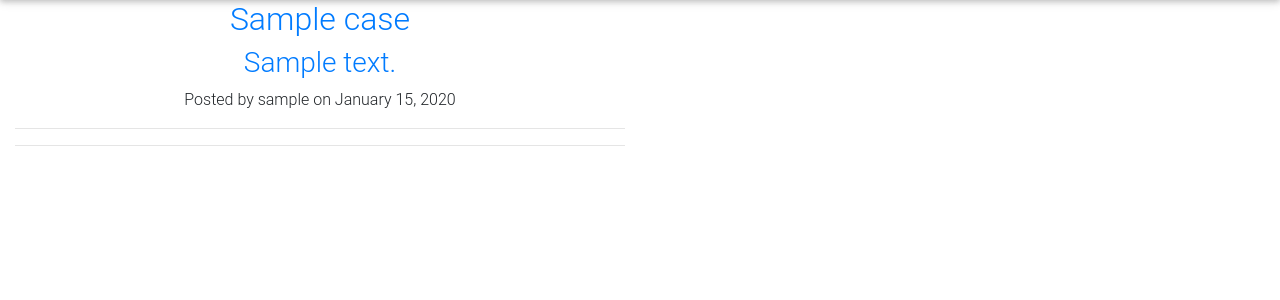
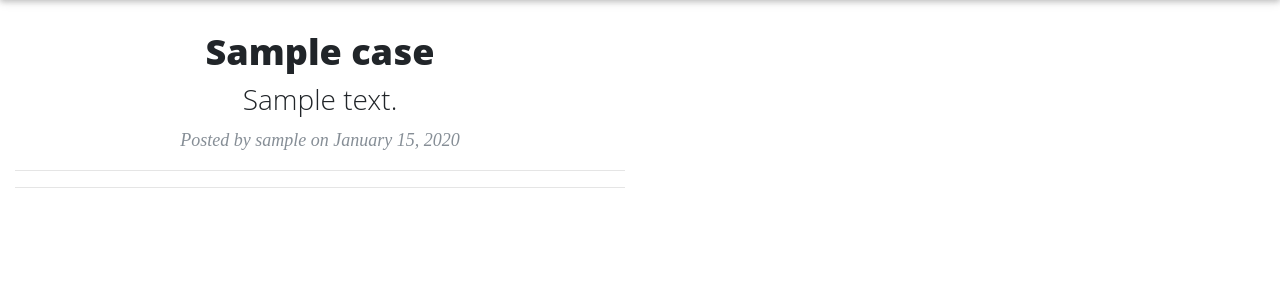
Before and after one commit to bryomajor/corruption-feeds, a Flask app: page / in a window 1280 px wide. Shown: the part 56-356 px from the top of the page. Run offline with Flask 2, Linux system fonts and the light colour scheme; tables that the repository leaves empty hold one stand-in row (values such as "Sample post"); some libraries are stand-ins or nearby versions; some web fonts are replaced.

Commit message:
Style the app

```diff
--- a/app/static/css/styles.css
+++ b/app/static/css/styles.css
@@ -1,3 +1,13 @@
+h1,
+h2,
+h3,
+h4,
+h5,
+h6 {
+  font-weight: 800;
+  font-family: 'Open Sans', 'Helvetica Neue', Helvetica, Arial, sans-serif;
+  }
+
 header.masthead {
     margin-bottom: 50px;
     background: no-repeat center center;
@@ -96,3 +106,81 @@ header.masthead {
       font-size: 30px;
     }
   }
+
+  .post-preview > a {
+    color: #212529;
+  }
+
+  .post-preview > a:focus, .post-preview > a:hover {
+    text-decoration: none;
+    color: #0085A1;
+  }
+
+  .post-preview > a > .post-title {
+    font-size: 30px;
+    margin-top: 30px;
+    margin-bottom: 10px;
+  }
+
+  .post-preview > a > .post-subtitle {
+    font-weight: 300;
+    margin: 0 0 10px;
+  }
+
+  .post-preview > .post-meta {
+    font-size: 18px;
+    font-style: italic;
+    margin-top: 0;
+    color: #868e96;
+    font-family: 'Lora', 'Times New Roman', serif;
+  }
+
+  .post-preview > .post-meta > a {
+    text-decoration: none;
+    color: #212529;
+  }
+
+  .post-preview > .post-meta > a:focus, .post-preview > .post-meta > a:hover {
+    text-decoration: underline;
+    color: #0085A1;
+  }
+
+  @media only screen and (min-width: 768px) {
+    .post-preview > a > .post-title {
+      font-size: 36px;
+    }
+  }
+
+  .btn {
+    background-color: #ffc107 !important;
+    border-color: #ffc107 !important;
+    color: #212529 !important;
+  }
+
+  .btn:hover, .btn:focus {
+    background-color: #fd7e14 !important;
+    border-color: #fd7e14 !important;
+    color: #212529 !important;
+  }
+
+  .btn-outline-white {
+    background-color: transparent !important;
+    border-color: #ffffff !important;
+    color: #ffffff !important;
+  }
+
+  .shortlist > li > h6 > a {
+    text-decoration: none;
+    color: #212529;
+  }
+
+  .shortlist > li > h6 > a:hover, .shortlist > li > h6 > a:focus {
+    color: #0085A1;
+  }
+
+  .meta {
+    font-size: 12px;
+    font-style: italic;
+    margin-top: 0;
+    color: #868e96;
+    font-family: 'Lora', 'Times New Roman', serif;
```
